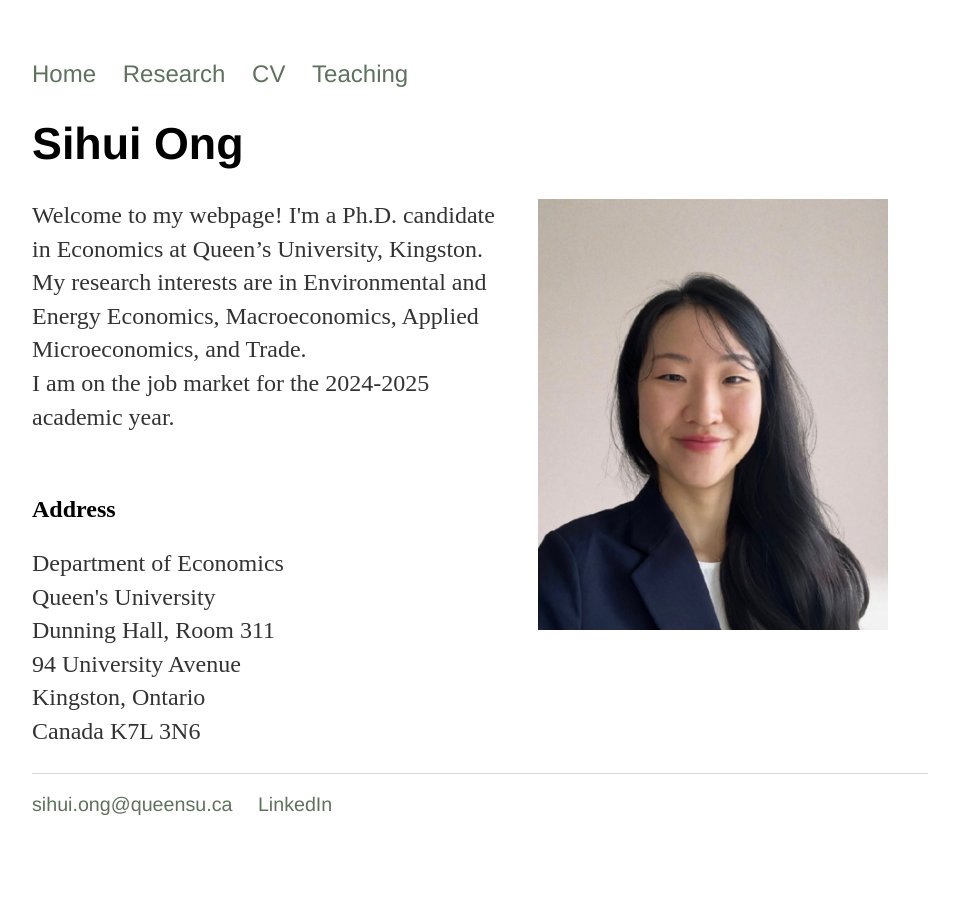
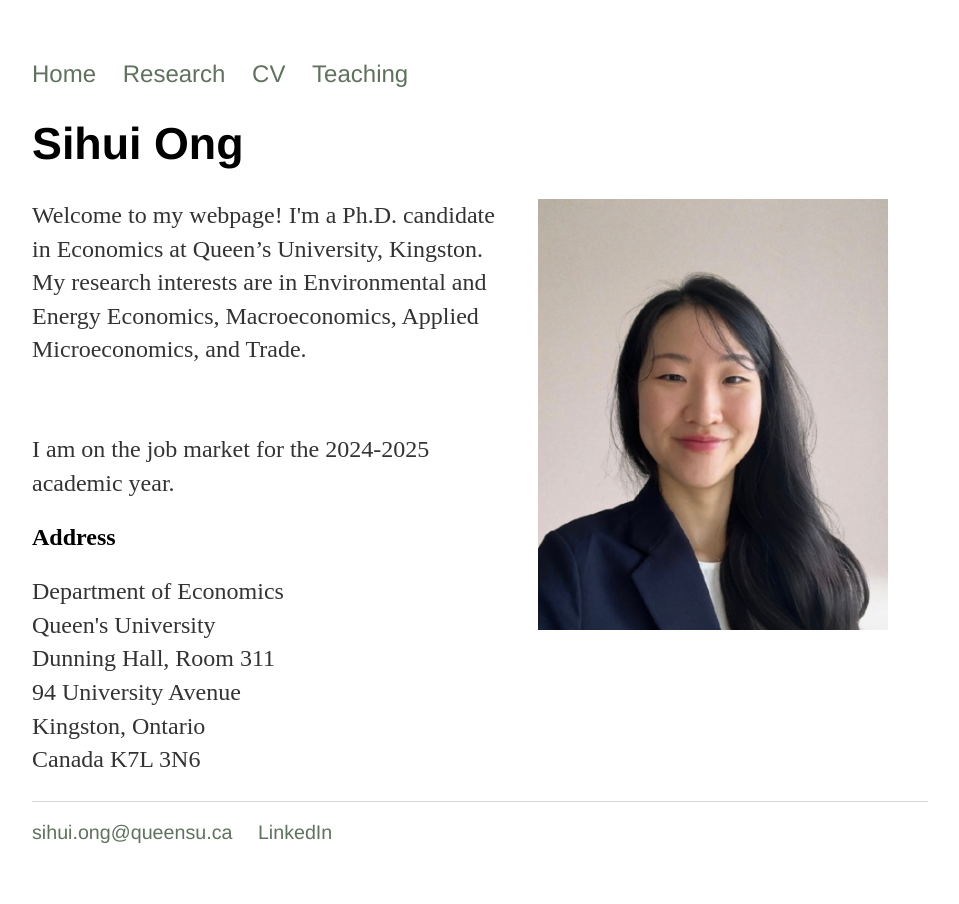
Before and after one commit to SihuiOng/SihuiOng.github.io, a Jekyll site: the page built from index.html, in a window 1280 px wide. Shown: the whole page, without its empty margins (160-1119 px from the left). Built offline with Jekyll 4.4.1, drawn with Linux system fonts in a browser that asks for light colours.

```diff
--- a/index.html
+++ b/index.html
@@ -13,10 +13,10 @@ title: Sihui Ong, Ph.D. Candidate in Economics at Queen's University
             height="431"
             align="right" />
      Welcome to my webpage! I'm a Ph.D. candidate in Economics at Queen’s University, Kingston. My research interests are in Environmental and Energy Economics, Macroeconomics, Applied Microeconomics, and Trade.
-	<br>
-		     I am on the job market for the 2024-2025 academic year.
 	</p>
 	<br>
+
+	<p>     I am on the job market for the 2024-2025 academic year.</p>
 
 
                <div class="span5">
```
